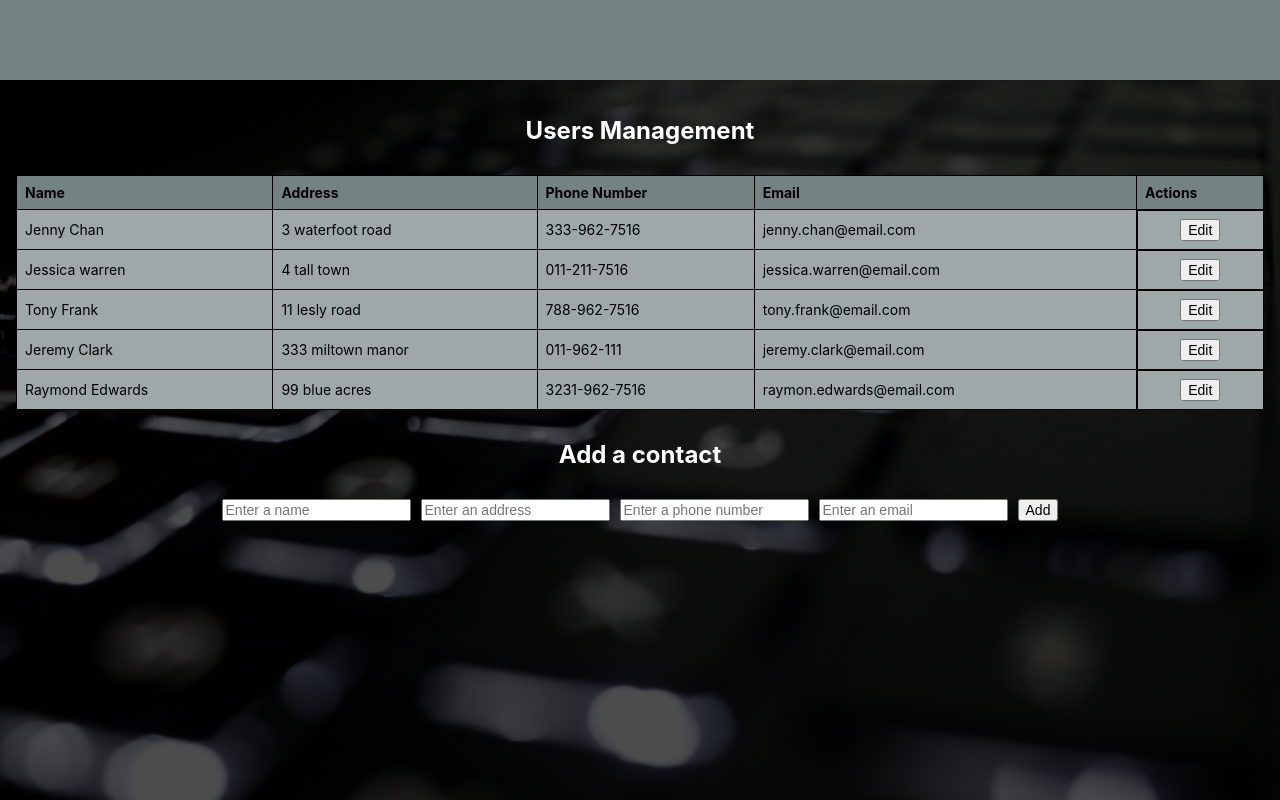
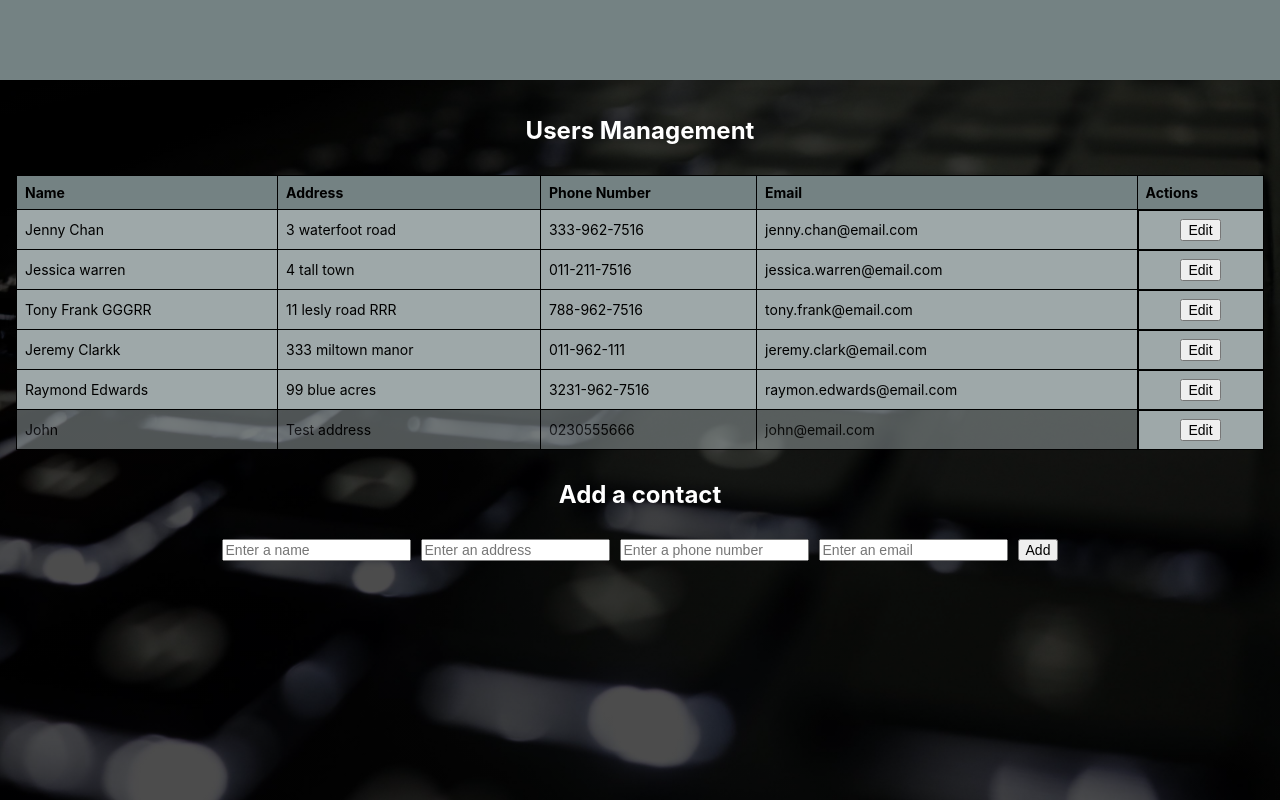
Before and after one commit to Catalinx99/assist-tech, a React (Create React App) app: page /user-management in a window 1280 px wide. Built offline with nearby package versions, Linux system fonts and the light colour scheme; data requests are answered from the project's data file.

Commit message:
[new-contact]: Refactoring Add Contact/ Edit Contact using json server

```diff
--- a/db.json
+++ b/db.json
@@ -5,35 +5,46 @@
       "fullName": "Jenny Chan",
       "address": "3 waterfoot road",
       "phoneNumber": "333-962-7516",
-      "email": "jenny.chan@email.com"
+      "email": "jenny.chan@email.com",
+      "status": true
     },
     {
       "id": 2,
       "fullName": "Jessica warren",
       "address": "4 tall town",
       "phoneNumber": "011-211-7516",
-      "email": "jessica.warren@email.com"
+      "email": "jessica.warren@email.com",
+      "status": true
     },
     {
-      "id": 3,
-      "fullName": "Tony Frank",
-      "address": "11 lesly road",
+      "fullName": "Tony Frank GGGRR",
+      "address": "11 lesly road RRR",
       "phoneNumber": "788-962-7516",
-      "email": "tony.frank@email.com"
+      "email": "tony.frank@email.com",
+      "id": 3
     },
     {
-      "id": 4,
-      "fullName": "Jeremy Clark",
+      "fullName": "Jeremy Clarkk",
       "address": "333 miltown manor",
       "phoneNumber": "011-962-111",
-      "email": "jeremy.clark@email.com"
+      "email": "jeremy.clark@email.com",
+      "id": 4
     },
     {
       "id": 5,
       "fullName": "Raymond Edwards",
       "address": "99 blue acres",
       "phoneNumber": "3231-962-7516",
-      "email": "raymon.edwards@email.com"
+      "email": "raymon.edwards@email.com",
+      "status": true
+    },
+    {
+      "fullName": "John",
+      "address": "Test address",
+      "phoneNumber": "0230555666",
+      "email": "john@email.com",
+      "id": 6,
+      "status": false
     }
   ]
 }
--- a/src/components/UsersManagementPage/ReadOnlyRow.js
+++ b/src/components/UsersManagementPage/ReadOnlyRow.js
@@ -1,12 +1,13 @@
 import React from 'react'
+import "./UsersManagement.css"
 
 const ReadOnlyRow = ({ contact, handleEditClick }) => {
   return (
-    <tr>
-      <td> {contact.fullName} </td>
-      <td> {contact.address} </td>
-      <td> {contact.phoneNumber} </td>
-      <td> {contact.email} </td>
+    <tr className={contact.status === false ? 'deactivated' : ''}>
+      <td className='contactField'> {contact.fullName} </td>
+      <td className='contactField'> {contact.address} </td>
+      <td className='contactField'> {contact.phoneNumber} </td>
+      <td className='contactField'> {contact.email} </td>
       <td>
         <button type='button' onClick={(event) => handleEditClick(event, contact)}>
           Edit
--- a/src/components/UsersManagementPage/UsersManagement.css
+++ b/src/components/UsersManagementPage/UsersManagement.css
@@ -52,3 +52,7 @@ text-align: center;
 .addContact input {
   margin-right: 10px;
 }
+
+.deactivated .contactField{
+  opacity: 50%;
+}
--- a/src/components/UsersManagementPage/UsersManagement.js
+++ b/src/components/UsersManagementPage/UsersManagement.js
@@ -1,6 +1,5 @@
 import "./UsersManagement.css"
 import { useState, Fragment, useEffect } from "react";
-import { nanoid } from 'nanoid';
 import ReadOnlyRow from "./ReadOnlyRow";
 import EditableRow from "./EditableRow";
 import serviceApi from '../services'
@@ -66,34 +65,36 @@ const UsersManagement = () => {
   const handleAddFormSubmit = (event) => {
     event.preventDefault();
     const newContact = {
-      id: nanoid(),
       fullName: addFormData.fullName,
       address: addFormData.address,
       phoneNumber: addFormData.phoneNumber,
       email: addFormData.email,
     };
 
-    const newContacts = [...contacts, newContact];
-    setContacts(newContacts);
+    services.post('users', newContact).then(() => {
+      const newContacts = [...contacts, newContact];
+      setContacts(newContacts);
+    });
+
   };
 
   const handleEditFormSubmit = (event) => {
     event.preventDefault();
 
     const editedContact = {
-      id: editContactId,
       fullName: editFormData.fullName,
       address: editFormData.address,
       phoneNumber: editFormData.phoneNumber,
       email: editFormData.email
     }
-    const newContacts = [...contacts];
 
-    const index = contacts.findIndex((contact) => contact.id === editContactId);
-    newContacts[index] = editedContact;
+    services.put(`users/${editContactId}`, editedContact).then(() => {
+      const newContacts = [...contacts];
 
-    setContacts(newContacts);
-    setEditContactId(null);
+      const index = contacts.findIndex((contact) => contact.id === editContactId);
+      newContacts[index] = editedContact;
+      setContacts(newContacts);
+    })
   }
 
   const handleEditClick = (event, contact) => {
--- a/src/components/services/index.js
+++ b/src/components/services/index.js
@@ -37,12 +37,9 @@ class serviceApi {
     }
     return this.request(url, method).then(res => res.json());
   }
-  put(url, id) {
+  put(url, data) {
     const method = "PUT";
-    if (id) {
-      url = `${url}/${id}`;
-    }
-    return this.request(url, method).then(res => res.json());
+    return this.request(url, method, data).then(res => res.json());
   }
 
 }
```
